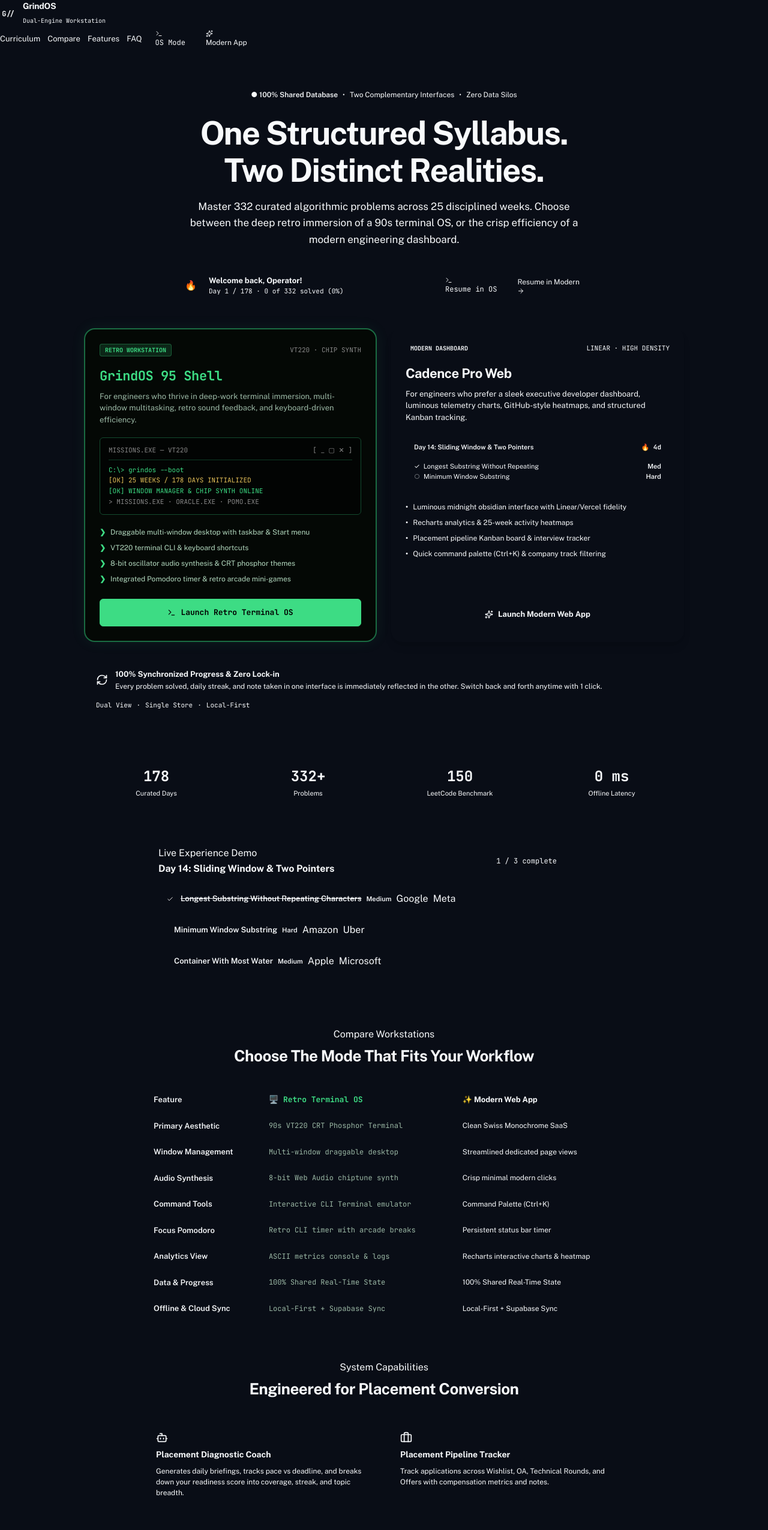
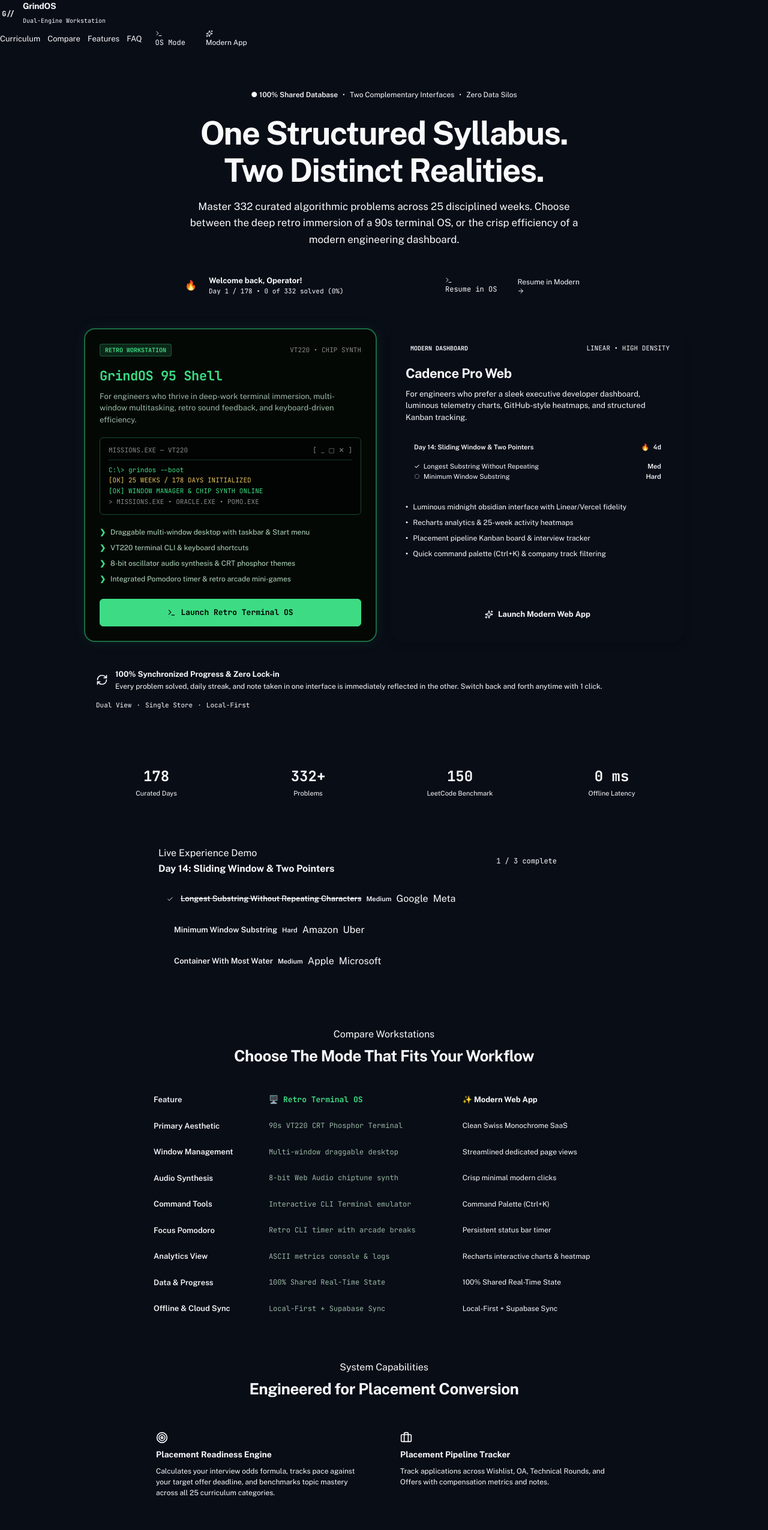
Before and after one commit to devantaris/leetcode, a React (Vite) app: page /landing in a window 1280 px wide. Shown: the top 2550 px of the page at 60% size. Built offline with nearby package versions, Linux system fonts and the light colour scheme; no server answers.

Commit message:
fix(landing): clean up UTF-8 corrupted strings and reframe readiness engine

```diff
--- a/src/pages/LandingPage.tsx
+++ b/src/pages/LandingPage.tsx
@@ -2,7 +2,7 @@ import React, { useState } from 'react';
 import { Link, useNavigate } from 'react-router-dom';
 import {
   Timer, ArrowRight, ChevronDown, ChevronUp,
-  Check, Bot, Building2, Briefcase, Users, Shield,
+  Check, Target, Building2, Briefcase, Users, Shield,
   Terminal, Sparkles, RefreshCw
 } from 'lucide-react';
 import confetti from 'canvas-confetti';
@@ -14,17 +14,17 @@ import { sounds } from '../utils/audio';
 const PHASES = [
   {
     id: 1,
-    weeks: 'Weeks 1–5',
+    weeks: 'Weeks 1-5',
     title: 'Linear Foundations & Core Pointers',
     subtitle: 'Arrays, Two Pointers, Sliding Window, Prefix Sums & Hash Maps',
     problems: 65,
-    description: 'Master core patterns tested in 70% of technical phone screens. Eliminates brute-force O(N²) habits.',
+    description: 'Master core patterns tested in 70% of technical phone screens. Eliminates brute-force O(N^2) habits.',
     keyPatterns: ['Opposite & Fast/Slow Pointers', 'Dynamic & Fixed Sliding Window', 'Prefix Sums & Frequency Counting', 'Monotonic Stack / Queue'],
     sampleProblems: ['3Sum (LC 15)', 'Longest Substring Without Repeating (LC 3)', 'Daily Temperatures (LC 739)', 'Trapping Rain Water (LC 42)']
   },
   {
     id: 2,
-    weeks: 'Weeks 6–10',
+    weeks: 'Weeks 6-10',
     title: 'Hierarchical & Graph Algorithms',
     subtitle: 'Binary Trees, BSTs, BFS/DFS, Topological Sort & Shortest Path',
     problems: 75,
@@ -34,7 +34,7 @@ const PHASES = [
   },
   {
     id: 3,
-    weeks: 'Weeks 11–15',
+    weeks: 'Weeks 11-15',
     title: 'Dynamic Programming & Memoization',
     subtitle: '1D/2D DP, Subsequences, Knapsack & State Transitions',
     problems: 65,
@@ -44,7 +44,7 @@ const PHASES = [
   },
   {
     id: 4,
-    weeks: 'Weeks 16–18',
+    weeks: 'Weeks 16-18',
     title: 'Architecture & System Design Foundations',
     subtitle: 'Distributed Caching, Rate Limiting, Partitioning & Resiliency',
     problems: 28,
@@ -54,7 +54,7 @@ const PHASES = [
   },
   {
     id: 5,
-    weeks: 'Weeks 19–25',
+    weeks: 'Weeks 19-25',
     title: 'Offer Sprint & Timed Mock Pressure',
     subtitle: 'High-Frequency Speedruns, Top 150 Benchmarks & Mock Interviews',
     problems: 74,
@@ -228,7 +228,7 @@ export const LandingPage: React.FC<LandingPageProps> = ({ onSelectMode }) => {
                   Welcome back, {userProfile.name}!
                 </div>
                 <div style={{ fontSize: 11, color: 'var(--text-muted)', fontFamily: 'var(--font-mono)' }}>
-                  Day {stats.currentDay} / {CURRICULUM.totalDays} · {stats.solvedCount} of {stats.totalProblems} solved ({progressPct}%) {stats.streak > 0 && `· ${stats.streak}d streak`}
+                  Day {stats.currentDay} / {CURRICULUM.totalDays} • {stats.solvedCount} of {stats.totalProblems} solved ({progressPct}%) {stats.streak > 0 && `• ${stats.streak}d streak`}
                 </div>
               </div>
             </div>
@@ -285,7 +285,7 @@ export const LandingPage: React.FC<LandingPageProps> = ({ onSelectMode }) => {
                   RETRO WORKSTATION
                 </span>
                 <span style={{ fontSize: 11, fontFamily: 'var(--font-mono)', color: '#888' }}>
-                  VT220 · CHIP SYNTH
+                  VT220 • CHIP SYNTH
                 </span>
               </div>
 
@@ -314,7 +314,7 @@ export const LandingPage: React.FC<LandingPageProps> = ({ onSelectMode }) => {
                 <div>C:\&gt; grindos --boot</div>
                 <div style={{ color: '#e8c35a' }}>[OK] 25 WEEKS / 178 DAYS INITIALIZED</div>
                 <div>[OK] WINDOW MANAGER &amp; CHIP SYNTH ONLINE</div>
-                <div style={{ color: '#888' }}>&gt; MISSIONS.EXE · ORACLE.EXE · POMO.EXE</div>
+                <div style={{ color: '#888' }}>&gt; MISSIONS.EXE • ORACLE.EXE • POMO.EXE</div>
               </div>
 
               {/* Feature Points */}
@@ -376,7 +376,7 @@ export const LandingPage: React.FC<LandingPageProps> = ({ onSelectMode }) => {
                   MODERN DASHBOARD
                 </span>
                 <span style={{ fontSize: 11, fontFamily: 'var(--font-mono)', color: 'var(--text-muted)' }}>
-                  LINEAR · HIGH DENSITY
+                  LINEAR • HIGH DENSITY
                 </span>
               </div>
 
@@ -634,15 +634,15 @@ export const LandingPage: React.FC<LandingPageProps> = ({ onSelectMode }) => {
         </div>
 
         <div style={{ display: 'grid', gridTemplateColumns: 'repeat(auto-fit, minmax(260px, 1fr))', gap: 14 }}>
-          {/* Card 1: AI Placement Coach */}
+          {/* Card 1: Placement Readiness Engine */}
           <div style={{
             background: 'var(--bg-card)', border: '1px solid var(--border-default)',
             borderRadius: 'var(--radius-lg)', padding: '20px', display: 'flex', flexDirection: 'column', gap: 8
           }}>
-            <Bot size={20} style={{ color: 'var(--text-primary)' }} />
-            <h3 style={{ fontSize: 14, fontWeight: 700, margin: 0 }}>Placement Diagnostic Coach</h3>
+            <Target size={20} style={{ color: 'var(--text-primary)' }} />
+            <h3 style={{ fontSize: 14, fontWeight: 700, margin: 0 }}>Placement Readiness Engine</h3>
             <p style={{ fontSize: 12, color: 'var(--text-secondary)', lineHeight: 1.5, margin: 0 }}>
-              Generates daily briefings, tracks pace vs deadline, and breaks down your readiness score into coverage, streak, and topic breadth.
+              Calculates your interview odds formula, tracks pace against your target offer deadline, and benchmarks topic mastery across all 25 curriculum categories.
             </p>
           </div>
 
@@ -770,7 +770,7 @@ export const LandingPage: React.FC<LandingPageProps> = ({ onSelectMode }) => {
                       ))}
                     </div>
                     <div style={{ fontSize: 11, color: 'var(--text-muted)' }}>
-                      <strong>Key Benchmarks:</strong> {phase.sampleProblems.join(' · ')}
+                      <strong>Key Benchmarks:</strong> {phase.sampleProblems.join(' • ')}
                     </div>
                   </div>
                 )}
@@ -865,7 +865,7 @@ export const LandingPage: React.FC<LandingPageProps> = ({ onSelectMode }) => {
           </Link>
         </div>
         <div>
-          {APP_CONFIG.name} · Minimalist Placement Operating System · Dual-Engine Architecture
+          {APP_CONFIG.name} • Minimalist Placement Operating System • Dual-Engine Architecture
         </div>
       </footer>
     </div>
```
